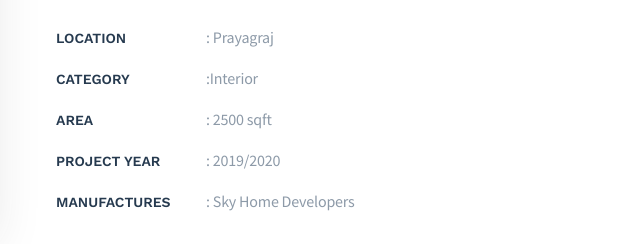
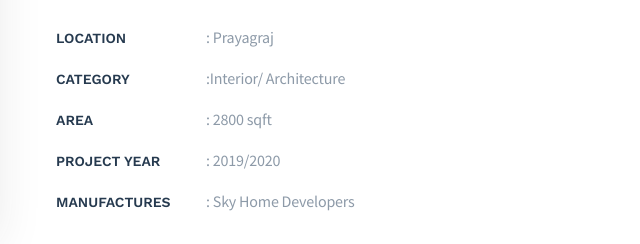
Before and after one commit to SKY-HOME-DEVELOPER/main, a plain HTML site: page project-single.html in a window 1280 px wide. Shown: the part 743-987 px from the top of the page, 629-1269 px from the left. Drawn offline with nearby package versions, Linux system fonts and the light colour scheme.

Commit message:
Update project-single.html

```diff
--- a/project-single.html
+++ b/project-single.html
@@ -111,8 +111,8 @@
 <p>Transforming spaces into experiences, we proudly completed the interior design for fire and flame restaurant, blending style and functionality to elevate every dining moment</p>
 <ul class="project-details">
 <li><span>Location</span>: Prayagraj</li>
-<li><span>Category</span>:Interior</li>
-<li><span>Area</span>: 2500 sqft</li>
+<li><span>Category</span>:Interior/ Architecture</li>
+<li><span>Area</span>: 2800 sqft</li>
 <li><span>Project Year</span>: 2019/2020</li>
 <li><span>Manufactures</span>: Sky Home Developers</li>
 </ul>
```
